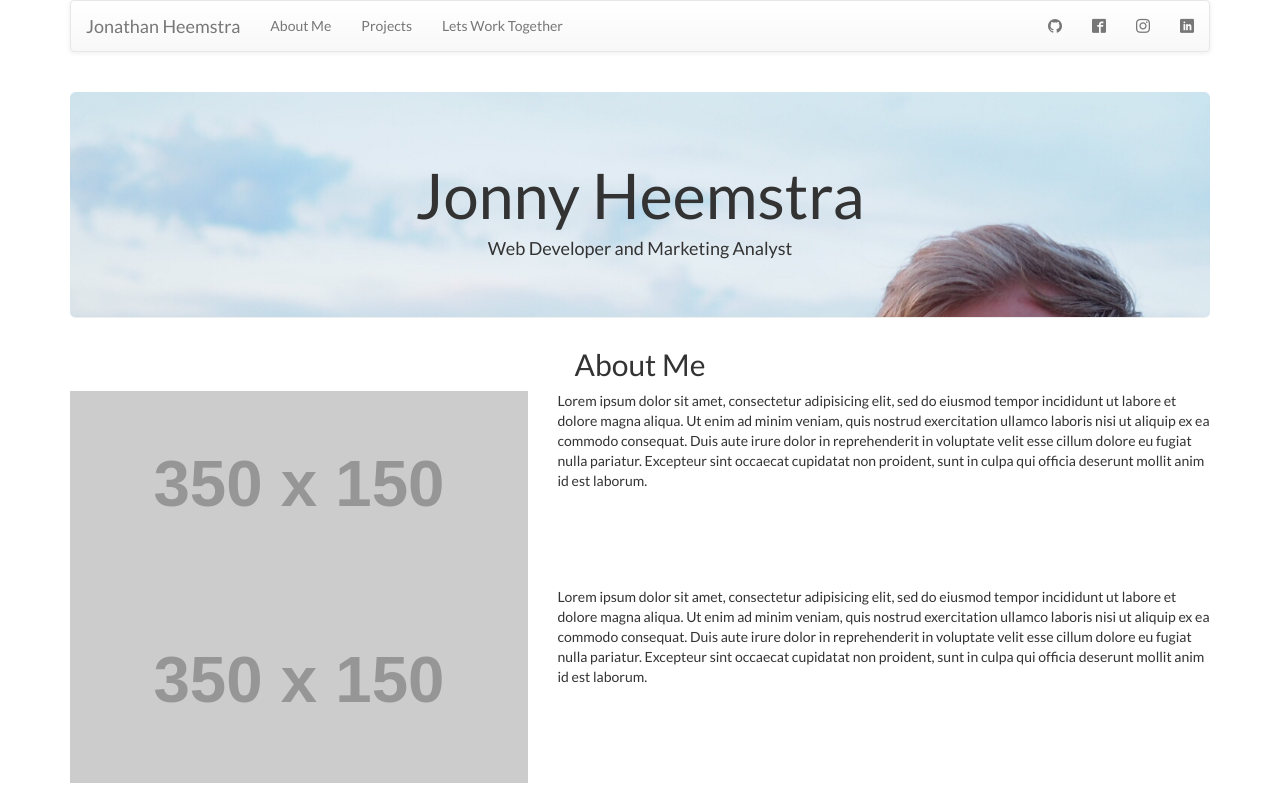
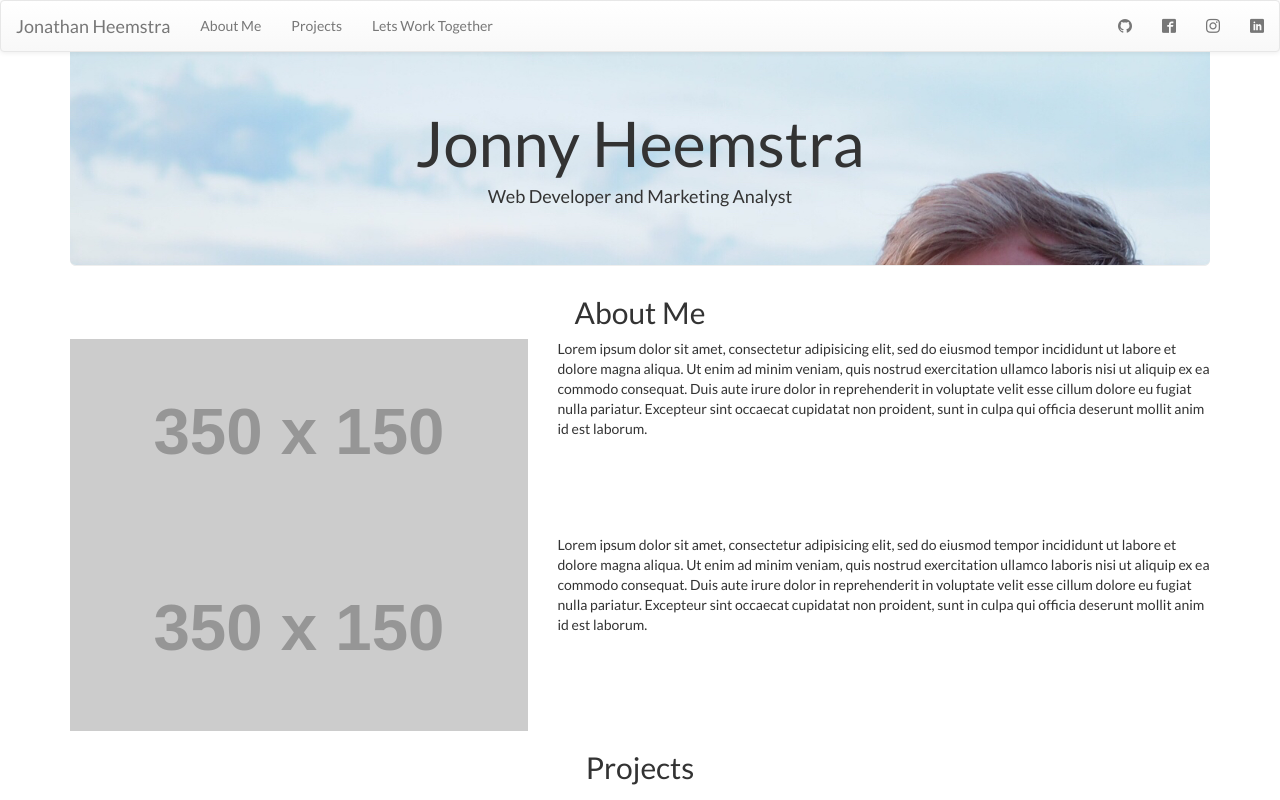
Before and after one commit to jonathanheemstra/Portfolio, a website: page index.html in a window 1280 px wide. Shown: the top 800 px of the page. Drawn offline with nearby package versions, Linux system fonts and the light colour scheme; placeholder pictures from the web are drawn by us; a script that the page names is missing; files whose address does not match are found by name.

Commit message:
style updates

```diff
--- a/styles/module.css
+++ b/styles/module.css
@@ -40,6 +40,15 @@ Header Styles
 /*
 Nav Styles
 */
+
+.navbar {
+  position: fixed;
+  top: 0;
+  z-index: 999;
+  width: 100%;
+  left: 0;
+}
+
 .portfolio, .social {
   display: none;
 }
@@ -97,7 +106,7 @@ input {
 textarea {
   font-size: 1em;
 }
-button {
+/*button {
   width: 90%;
   height: 60px;
   margin: 3% 0% 10% 0%;
@@ -106,7 +115,7 @@ button {
   border-color: #3E606F;
   font-size: 1.5em;
   color: #FCFFF5;
-}
+}*/
 
 /*
 Footer Styles
```
Also changed, not shown: index.html (+0 -28 lines).
